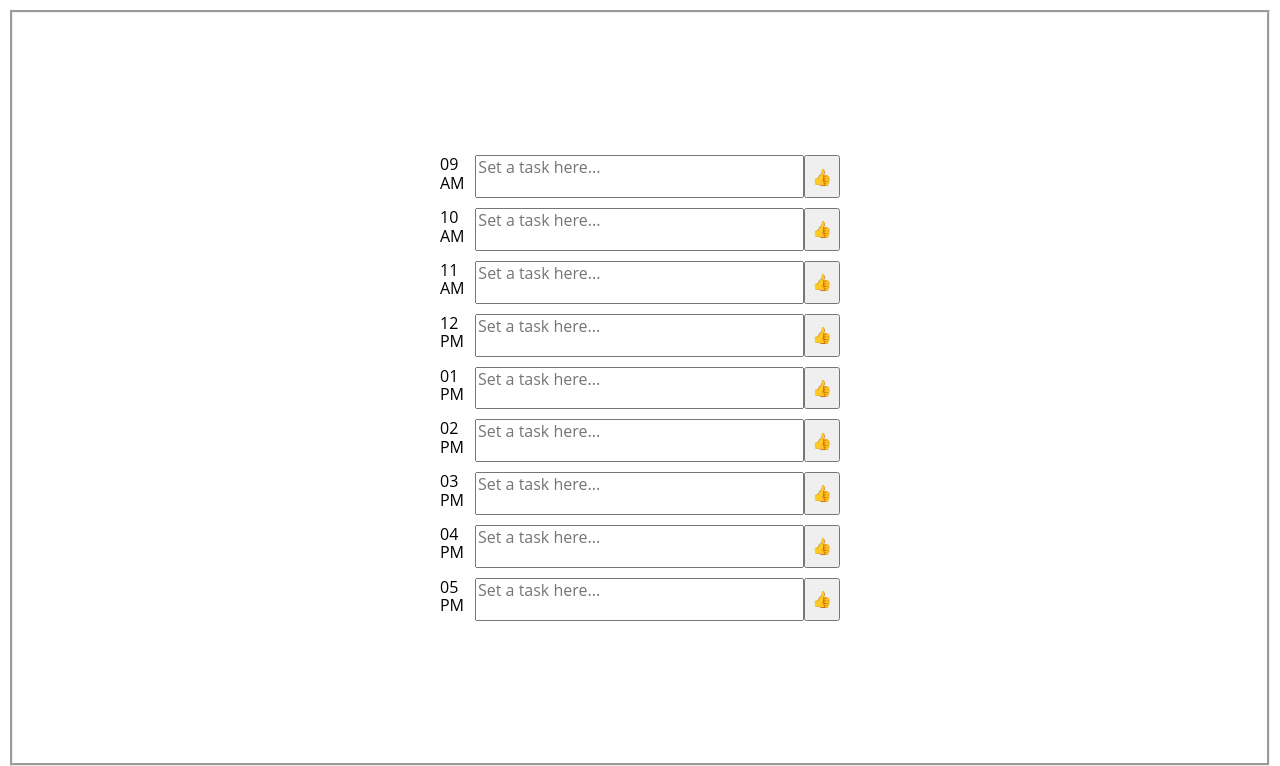
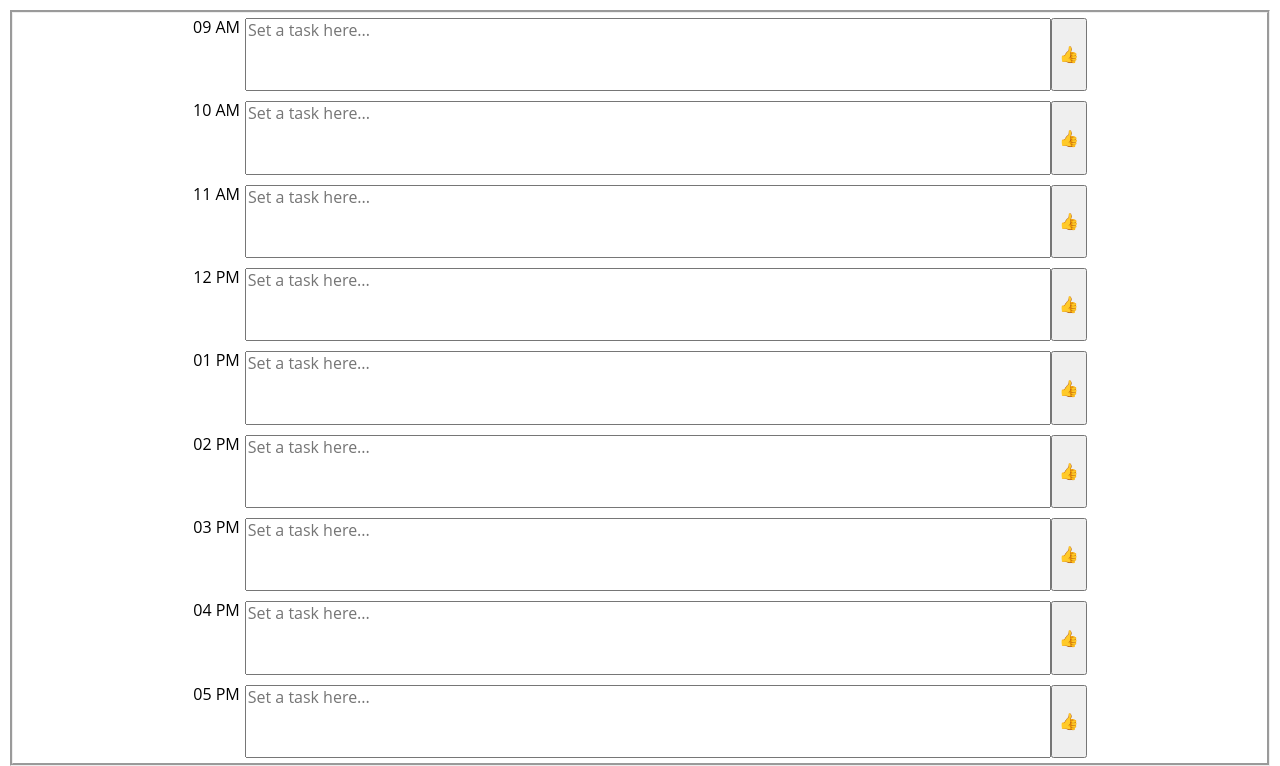
Before and after one commit to rhonvyramos/Work_Day_Schedule_Saver, a plain HTML site: page index.html in a window 1280 px wide. Shown: the part 166-932 px from the top of the page. Drawn offline with nearby package versions, Linux system fonts and the light colour scheme.

Commit message:
made time slots larger in height and width

```diff
--- a/styles/style.css
+++ b/styles/style.css
@@ -46,7 +46,8 @@ body {
 
 #schedule_timeslot {
     display: flex;
-    width: 400px;
+    height: 80px;
+    width: 900px;
 
     justify-content: center;
     margin: 5px;
@@ -57,6 +58,6 @@ body {
 }
 
 textarea {
-    width: 500px;
+    width: 800px;
     resize: none;
 }
```
Also changed, not shown: index.html (+8 -0 lines).
